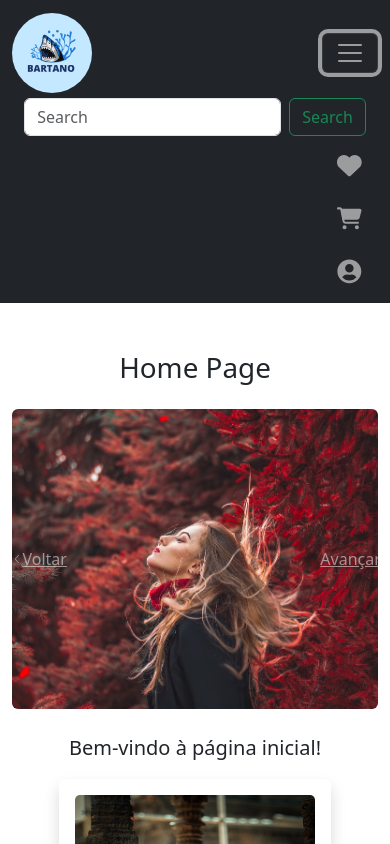
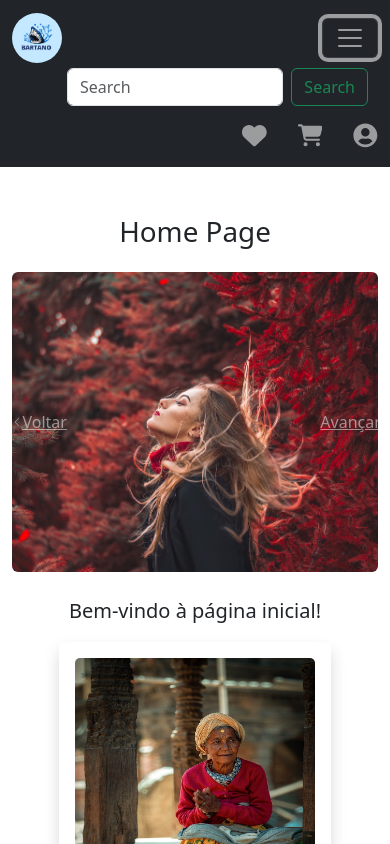
Before and after one commit to ArturMineiro/e-commerce, a React (Vite) app in the folder frontend/: page / in a window 390 px wide. Both pictures are taken after a click on the button "Toggle navigation". Shown: the top 844 px of the page. Built offline with nearby package versions, Linux system fonts and the light colour scheme.

Commit message:
resposividade

```diff
--- a/frontend/src/components/Components.css
+++ b/frontend/src/components/Components.css
@@ -1,21 +1,59 @@
+/* Estilos normais para desktop */
+.navbar .logo {
+  width: 80px;
+  height: 80px;
+}
+
+.navbar .search-container {
+  margin-left: 35%;
+  justify-content: center;
+  width: 60%;
+}
+
+.navbar .icons-container {
+  display: flex;
+  justify-content: flex-end;
+}
 
 /* Estilos responsivos para dispositivos móveis */
 @media (max-width: 768px) {
+  /* Ajusta logo e campo de busca para ficarem lado a lado */
+  .navbar .container-fluid {
+    display: flex;
+    justify-content: space-between;
+    align-items: center;
+  }
+
   .navbar .logo {
-      margin: 0 auto;
-      display: block;
+    width: 50px;
+    height: 50px;
+    margin-right: 10px;
   }
 
   .navbar .search-container {
-      display: block;
-      margin-top: 10px;
+    flex-grow: 1;
+    display: flex;
+    justify-content: flex-start;
+    margin-right: 10px;
+    margin-left: 15%;
+    width: 50%;
   }
 
+  /* Ícones continuam lado a lado */
   .navbar .icons-container {
+    display: flex;
     justify-content: center;
-      margin-top: 10px;
+    gap: 15px;
+    flex-direction: row; /* Certifica-se de que eles fiquem lado a lado */
   }
 
+  .navbar-nav {
+    display: flex;
+    flex-direction: row;
+    align-items: center; /* Garante que os ícones fiquem alinhados verticalmente */
+  }
+
+  /* Navbar colapsada centralizada */
   .navbar-collapse {
     display: flex;
     flex-direction: column;
--- a/frontend/src/components/Navbar.tsx
+++ b/frontend/src/components/Navbar.tsx
@@ -3,7 +3,7 @@ import { Link, useNavigate } from 'react-router-dom';
 import { FaUserCircle } from 'react-icons/fa';
 import { FaHeart, FaCartShopping } from 'react-icons/fa6';
 import logo from '/assets/logo.png';
-import './Components.css'
+import './Components.css'; // Certifique-se de importar o arquivo CSS corretamente
 import Search from './Search';
 import { useAuth } from '../hooks/AuthContext'; // Atualize o caminho se necessário
 
@@ -29,10 +29,8 @@ const Navbar: React.FC = () => {
           <img
             src={logo}
             alt="Logo"
-            className="rounded-circle"
-            style={{ width: '80px', height: '80px' }}
+            className="rounded-circle logo"
           />
-
         </Link>
 
         <button
@@ -46,12 +44,14 @@ const Navbar: React.FC = () => {
         >
           <span className="navbar-toggler-icon"></span>
         </button>
+
+        {/* Adiciona a search-container ao lado do logo */}
+        <div className="search-container">
+          <Search />
+        </div>
+
         <div className="collapse navbar-collapse" id="navbarNav">
-          <div className="d-flex flex-grow-1 justify-content-center">
-            <Search />
-          </div>
-
-          <ul className="navbar-nav ms-auto">
+          <ul className="navbar-nav ms-auto icons-container">
             {isAuthenticated && (
               <li className="nav-item me-3">
                 <Link className="nav-link fs-4 mt-2" to="/meuspedidos">
```
Lines whose indentation alone changed are shown as unchanged.
